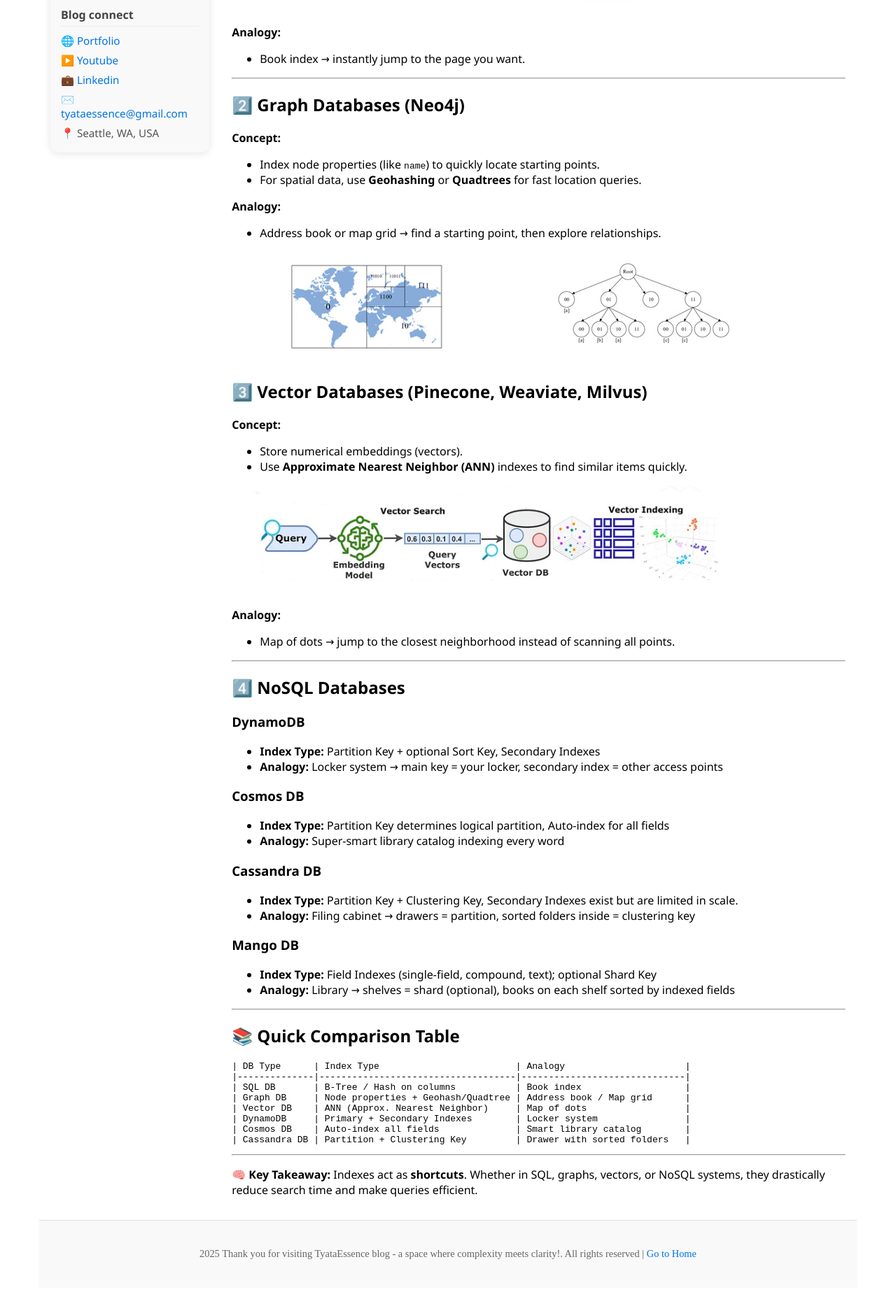
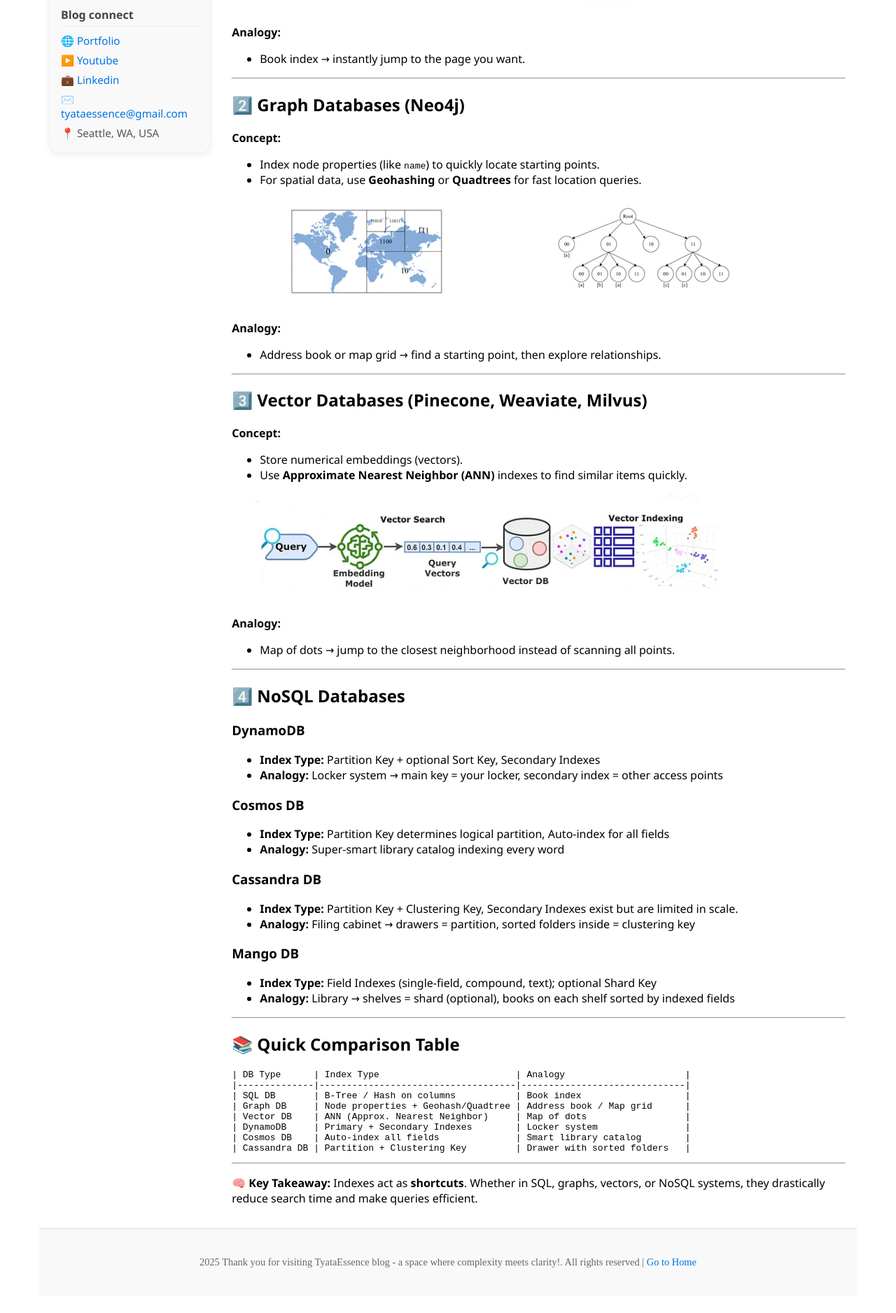
Before and after one commit to tyataessence/tyataessence.github.io, a Jekyll site: the page built from _posts/technical/2025-09-22-indexing-faster-database-search.md, in a window 1280 px wide. Shown: the part 844-2721 px from the top of the page at 70% size. Built offline with Jekyll 4.4.1, drawn with Linux system fonts in a browser that asks for light colours.

Commit message:
rearranging the pic

```diff
--- a/_posts/technical/2025-09-22-indexing-faster-database-search.md
+++ b/_posts/technical/2025-09-22-indexing-faster-database-search.md
@@ -34,10 +34,11 @@ This post will explain **how different types of databases use indexing** to spee
 - Index node properties (like `name`) to quickly locate starting points.
 - For spatial data, use **Geohashing** or **Quadtrees** for fast location queries.
 
+![Graph Index]({{ '/assets/images/graph_index.jpg' | relative_url }})
+
 **Analogy:**
 - Address book or map grid → find a starting point, then explore relationships.
 
-![Graph Index]({{ '/assets/images/graph_index.jpg' | relative_url }})
 ---
 
 ## 3️⃣ Vector Databases (Pinecone, Weaviate, Milvus)
```
